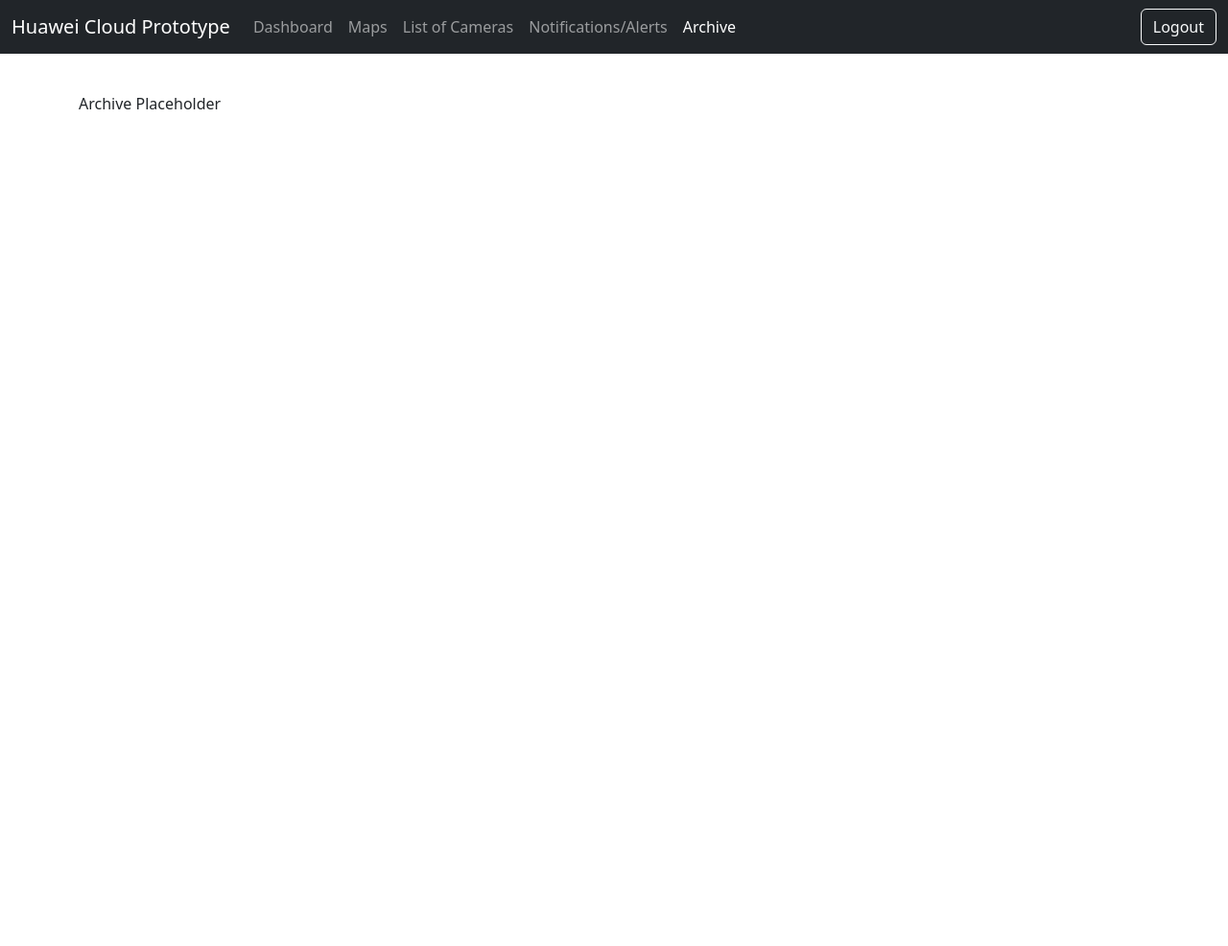
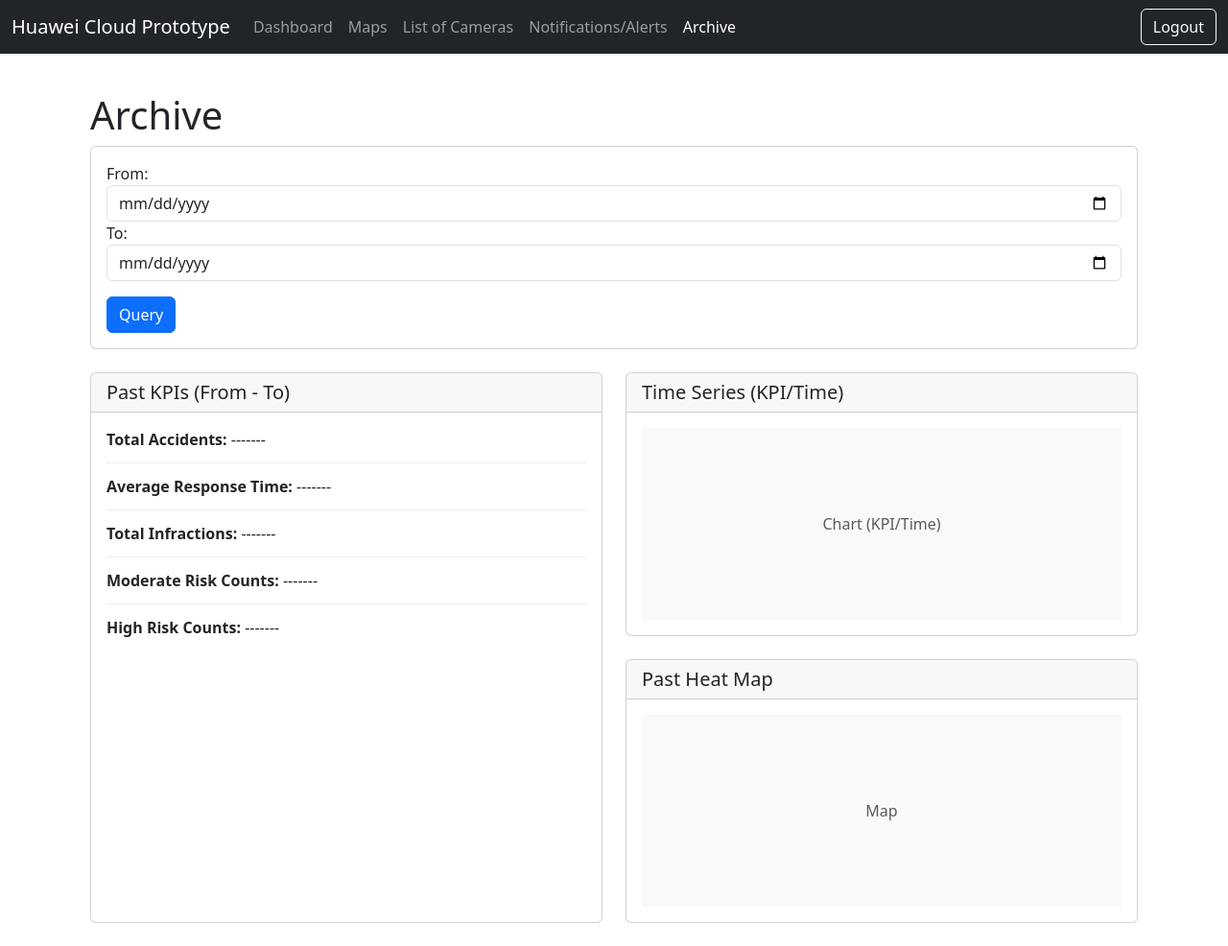
Before and after one commit to FireTasteSpicy/huawei_prototype, a Django app: page /archive/ in a window 1280 px wide. Shown: the whole page at 96% size. Before the commit the page ends 114 px from the top, so only its background shows below. Run offline with Django 5.2, Linux system fonts and the light colour scheme.

Commit message:
Archive HTML

```diff
--- a/huawei_prototype/archive/templates/archive/archive.html
+++ b/huawei_prototype/archive/templates/archive/archive.html
@@ -1,5 +1,103 @@
 {% extends "base.html" %}
 
 {% block content %}
-    <p>Archive Placeholder</p>
+<div class="container">
+    <h1>Archive</h1>
+
+    <div class="row mb-4">
+        <div class="col-12">
+            <div class="card">
+                <div class="card-body">
+                    <form class="form-inline">
+                        <div class="form-group mr-3">
+                            <label for="dateFrom" class="mr-2">From:</label>
+                            <input type="date" id="dateFrom" name="dateFrom" class="form-control">
+                        </div>
+
+                        <div class="form-group mr-3">
+                            <label for="dateTo" class="mr-2">To:</label>
+                            <input type="date" id="dateTo" name="dateTo" class="form-control">
+                        </div>
+
+                        <button type="submit" class="btn btn-primary mt-3">Query</button>
+                    </form>
+                </div>
+            </div>
+        </div>
+    </div>
+
+    <div class="row">
+        <!-- Past KPIs Section -->
+        <div class="col-md-6 mb-4">
+            <div class="card h-100">
+                <div class="card-header">
+                    <h5 class="m-0">Past KPIs (From - To)</h5>
+                </div>
+                <div class="card-body">
+                    <div class="kpi-item">
+                        <strong>Total Accidents:</strong> <span id="total-accidents">-------</span>
+                    </div>
+                    <div class="kpi-item">
+                        <strong>Average Response Time:</strong> <span id="avg-response-time">-------</span>
+                    </div>
+                    <div class="kpi-item">
+                        <strong>Total Infractions:</strong> <span id="total-infractions">-------</span>
+                    </div>
+                    <div class="kpi-item">
+                        <strong>Moderate Risk Counts:</strong> <span id="moderate-risk-counts">-------</span>
+                    </div>
+                    <div class="kpi-item">
+                        <strong>High Risk Counts:</strong> <span id="high-risk-counts">-------</span>
+                    </div>
+                </div>
+            </div>
+        </div>
+
+        <!-- Charts Section -->
+        <div class="col-md-6 mb-4">
+            <div class="row">
+                <!-- Time Series Chart -->
+                <div class="col-12 mb-4">
+                    <div class="card">
+                        <div class="card-header">
+                            <h5 class="m-0">Time Series (KPI/Time)</h5>
+                        </div>
+                        <div class="card-body">
+                            <div class="text-center bg-light" style="height: 200px; display: flex; align-items: center; justify-content: center;">
+                                <span class="text-muted">Chart (KPI/Time)</span>
+                            </div>
+                        </div>
+                    </div>
+                </div>
+
+                <!-- Heat Map -->
+                <div class="col-12">
+                    <div class="card">
+                        <div class="card-header">
+                            <h5 class="m-0">Past Heat Map</h5>
+                        </div>
+                        <div class="card-body">
+                            <div class="text-center bg-light" style="height: 200px; display: flex; align-items: center; justify-content: center;">
+                                <span class="text-muted">Map</span>
+                            </div>
+                        </div>
+                    </div>
+                </div>
+            </div>
+        </div>
+    </div>
+</div>
+
+<style>
+.kpi-item {
+    margin-bottom: 0.75rem;
+    padding-bottom: 0.75rem;
+    border-bottom: 1px solid #eee;
+}
+.kpi-item:last-child {
+    border-bottom: none;
+    margin-bottom: 0;
+    padding-bottom: 0;
+}
+</style>
 {% endblock %}
```
